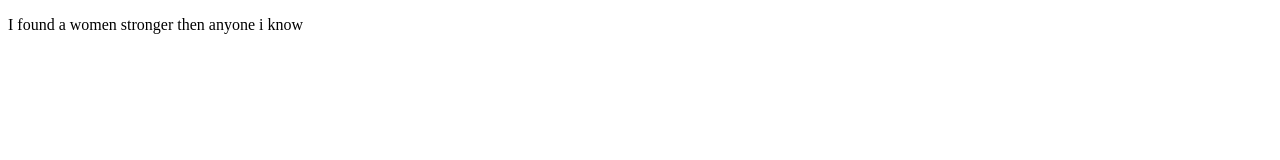
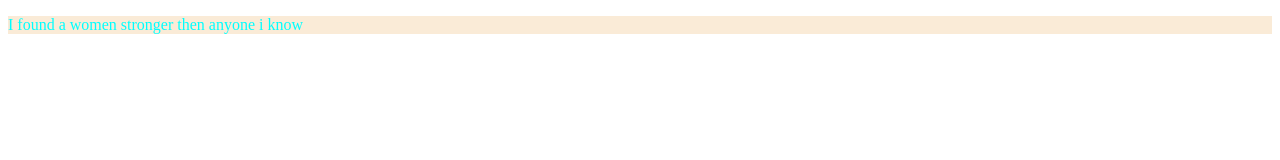
Before and after one commit to sharifulrabby/my-first-github-repo2, a plain HTML site: page index.html in a window 1280 px wide. Drawn offline with Linux system fonts and the light colour scheme.

Commit message:
added the first blog

```diff
--- a/index.html
+++ b/index.html
@@ -4,6 +4,7 @@
     <meta charset="UTF-8">
     <meta name="viewport" content="width=device-width, initial-scale=1.0">
     <title>my first github repo2</title>
+    <link rel="stylesheet" href="styles/blog.css">
 </head>
 <body>
     <p>I found a women stronger then anyone i know</p>
--- /dev/null
+++ b/styles/blog.css
@@ -0,0 +1,4 @@
+p{
+    color: aqua;
+    background-color: antiquewhite;
+}
```
